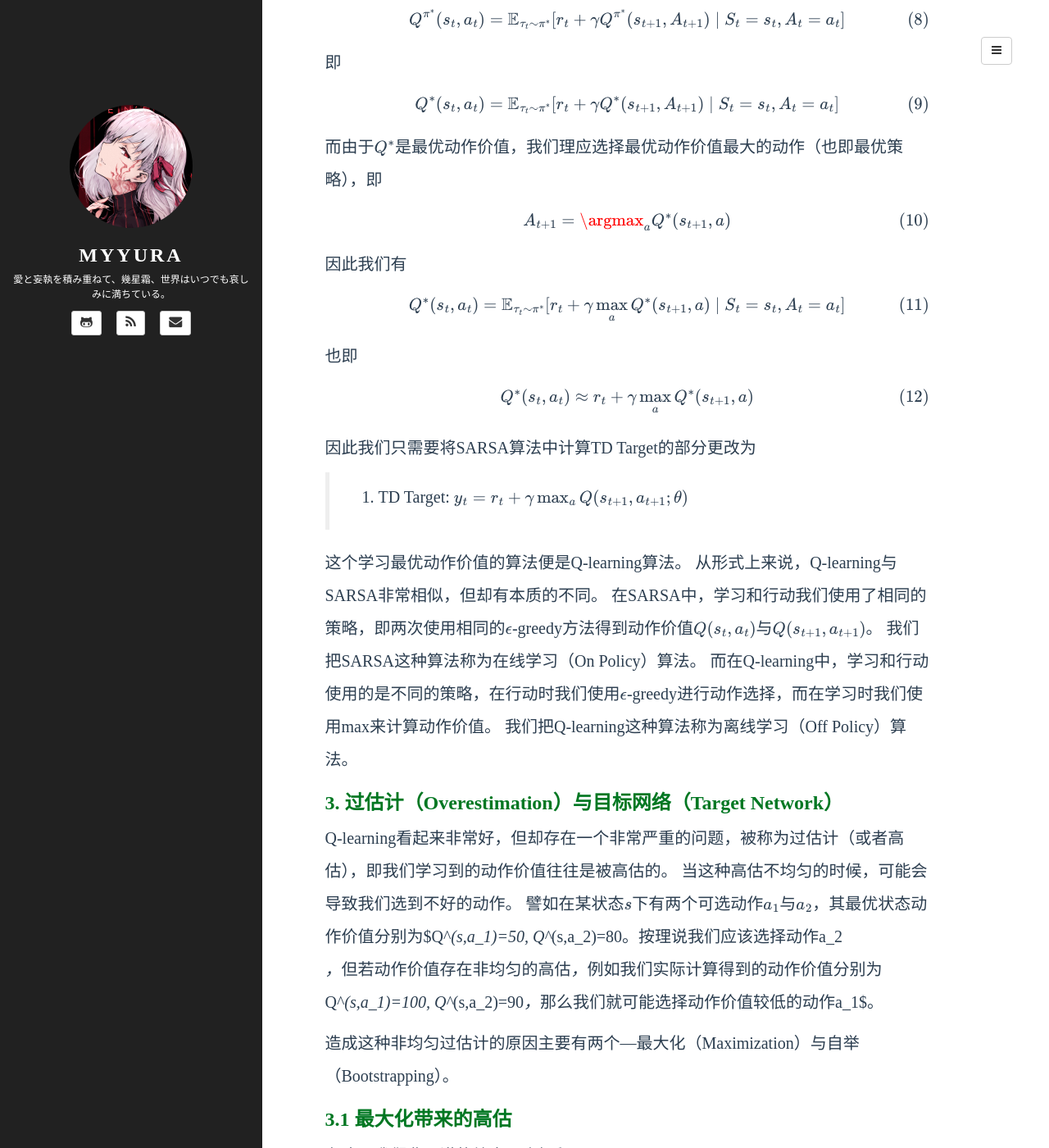
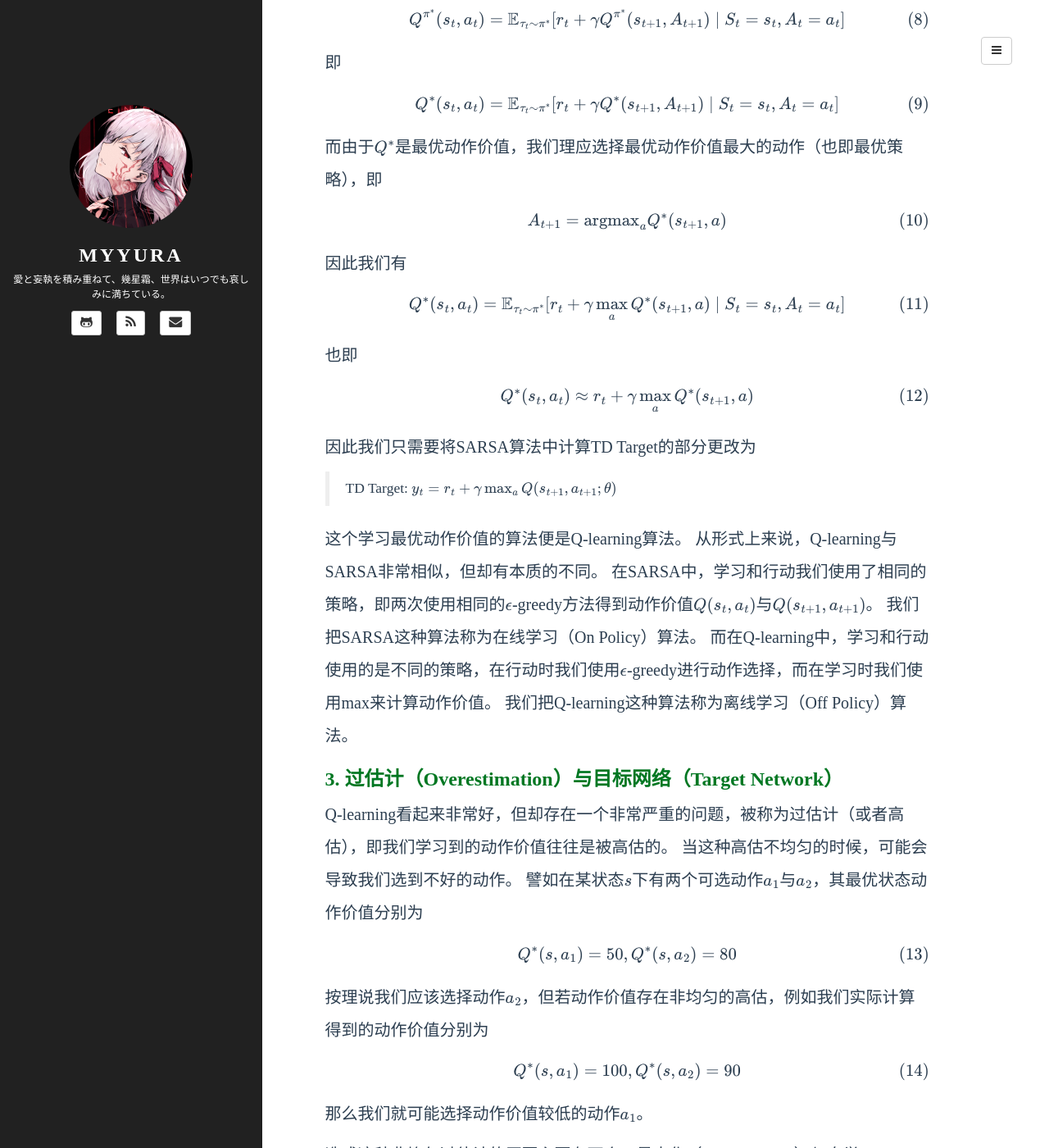
Before and after one commit to Myyura/myyura.github.io, a Jekyll site: the page built from _posts/math_algorithm/2022-6-24-reinforcement_learning_value_learning.md, in a window 1280 px wide and 1400 px high, scrolled down 2555 px. Shown: the whole window at 82% size. Built offline with Jekyll 4.4.1, drawn with Linux system fonts in a browser that asks for light colours; formulas are drawn with MathJax 3; a script that is not in the unit is left out; comment, search, counter and statistics services are not loaded; some of the changed text lies outside the part shown.

Commit message:
Fix some typo

```diff
--- a/_posts/math_algorithm/2022-6-24-reinforcement_learning_value_learning.md
+++ b/_posts/math_algorithm/2022-6-24-reinforcement_learning_value_learning.md
@@ -102,7 +102,7 @@
 而由于$Q^*$是最优动作价值，我们理应选择最优动作价值最大的动作（也即最优策略），即
 
 $$
-A_{t+1} = \argmax_a Q^*(s_{t+1}, a)
+A_{t+1} = \text{argmax}_a Q^*(s_{t+1}, a)
 $$
 
 因此我们有
@@ -132,8 +132,15 @@
 
 Q-learning看起来非常好，但却存在一个非常严重的问题，被称为过估计（或者高估），即我们学习到的动作价值往往是被高估的。
 当这种高估不均匀的时候，可能会导致我们选到不好的动作。
-譬如在某状态$s$下有两个可选动作$a_1$与$a_2$，其最优状态动作价值分别为$Q^*(s,a_1)=50, Q^*(s,a_2)=80$。
-按理说我们应该选择动作$a_2$，但若动作价值存在非均匀的高估，例如我们实际计算得到的动作价值分别为$Q^*(s,a_1)=100, Q^*(s,a_2)=90$，那么我们就可能选择动作价值较低的动作$a_1$。
+譬如在某状态$s$下有两个可选动作$a_1$与$a_2$，其最优状态动作价值分别为
+
+$$Q^*(s,a_1)=50, Q^*(s,a_2)=80$$
+
+按理说我们应该选择动作$a_2$，但若动作价值存在非均匀的高估，例如我们实际计算得到的动作价值分别为
+
+$$Q^*(s,a_1)=100, Q^*(s,a_2)=90$$
+
+那么我们就可能选择动作价值较低的动作$a_1$。
 
 造成这种非均匀过估计的原因主要有两个---最大化（Maximization）与自举（Bootstrapping）。
 
@@ -205,7 +212,7 @@
 
 > Algorithm parameters: discounted ratio $\gamma \in [0, 1]$, learning rate $\alpha \in (0, 1]$
 > 1. Observe a transition $(s_t, a_t, r_t, s_{t+1})$
-> 2. Select an action $a^*_{t+1} = \argmax_a Q(s_{t+1}, a; \theta)$
+> 2. Select an action $a^*_{t+1} = \text{argmax}_a Q(s_{t+1}, a; \theta)$
 > 3. TD Target: $y_t = r_t + \gamma Q(s_{t+1}, a^*_{t+1}; \theta')$
 > 4. Loss (TD Error): $L = \frac{1}{2} (y_t - Q(s_t, a_t; \theta))^2$
 > 5. Update: $\theta \leftarrow \theta - \alpha \frac{\partial L}{\partial \theta}$
```
Also changed, not shown: other parts of _posts/math_algorithm/2022-6-24-reinforcement_learning_value_learning.md (+1 -1 lines).
